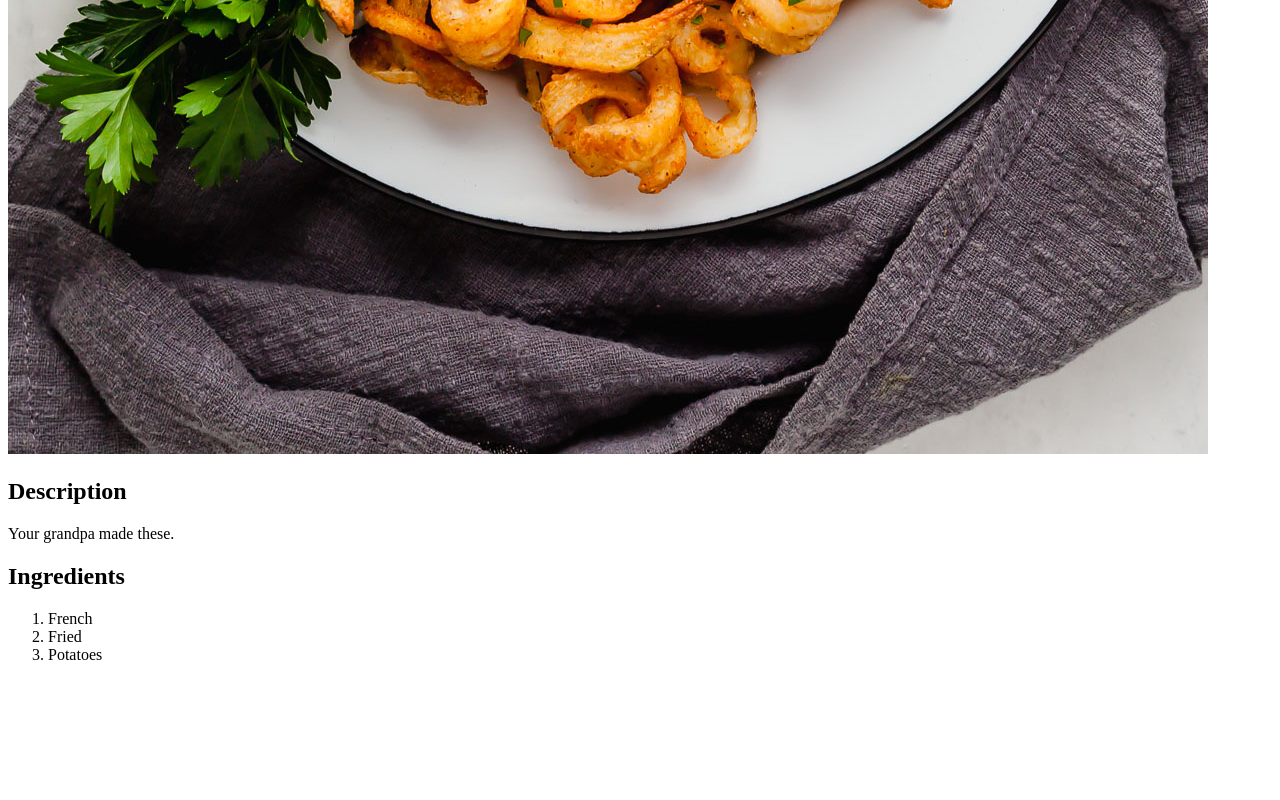
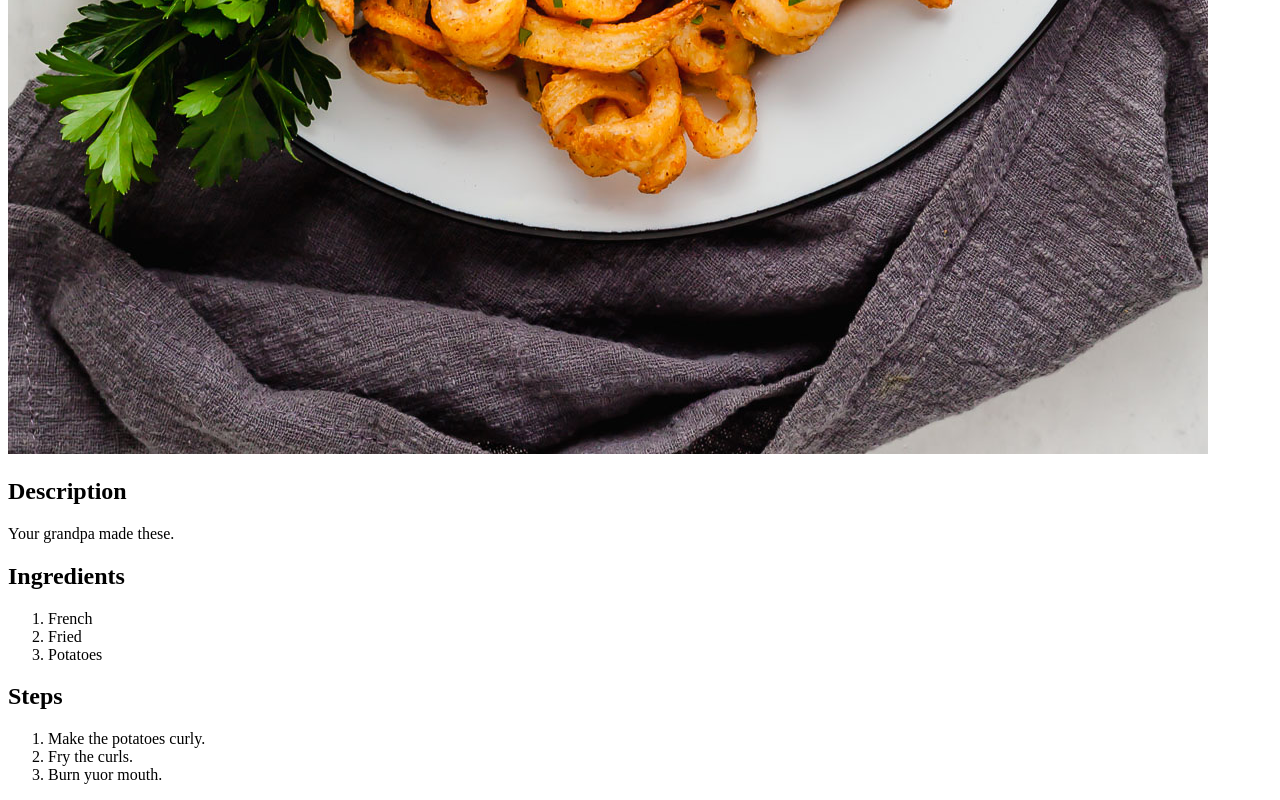
Before and after one commit to mworsfold/odin-recipes, a plain HTML site: page recipes/curly-fries.html in a window 1280 px wide. Shown: the part 1426-2226 px from the top of the page. Before the commit the page ends 2106 px from the top, so only its background shows below. Drawn offline with Linux system fonts and the light colour scheme.

Commit message:
Add steps to 3 recipes

```diff
--- a/recipes/curly-fries.html
+++ b/recipes/curly-fries.html
@@ -16,5 +16,11 @@
         <li>Fried</li>
         <li>Potatoes</li>
     </ol>
+    <h2>Steps</h2>
+    <ol>
+        <li>Make the potatoes curly.</li>
+        <li>Fry the curls.</li>
+        <li>Burn yuor mouth.</li>
+    </ol>
 </body>
 </html>
```
Also changed, not shown: recipes/mashed-pot.html (+6 -0 lines), recipes/scotcheroos.html (+6 -0 lines).
